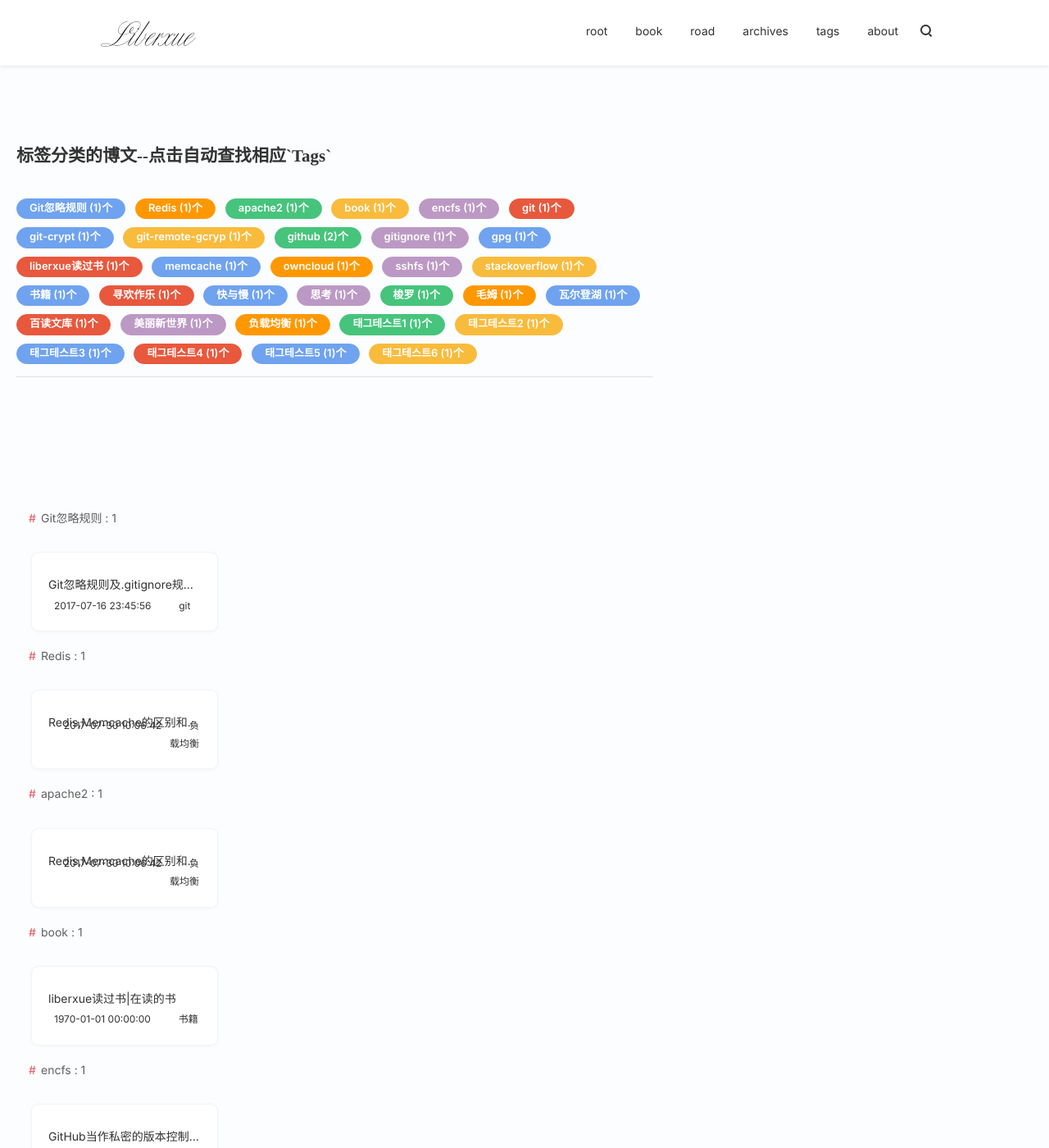
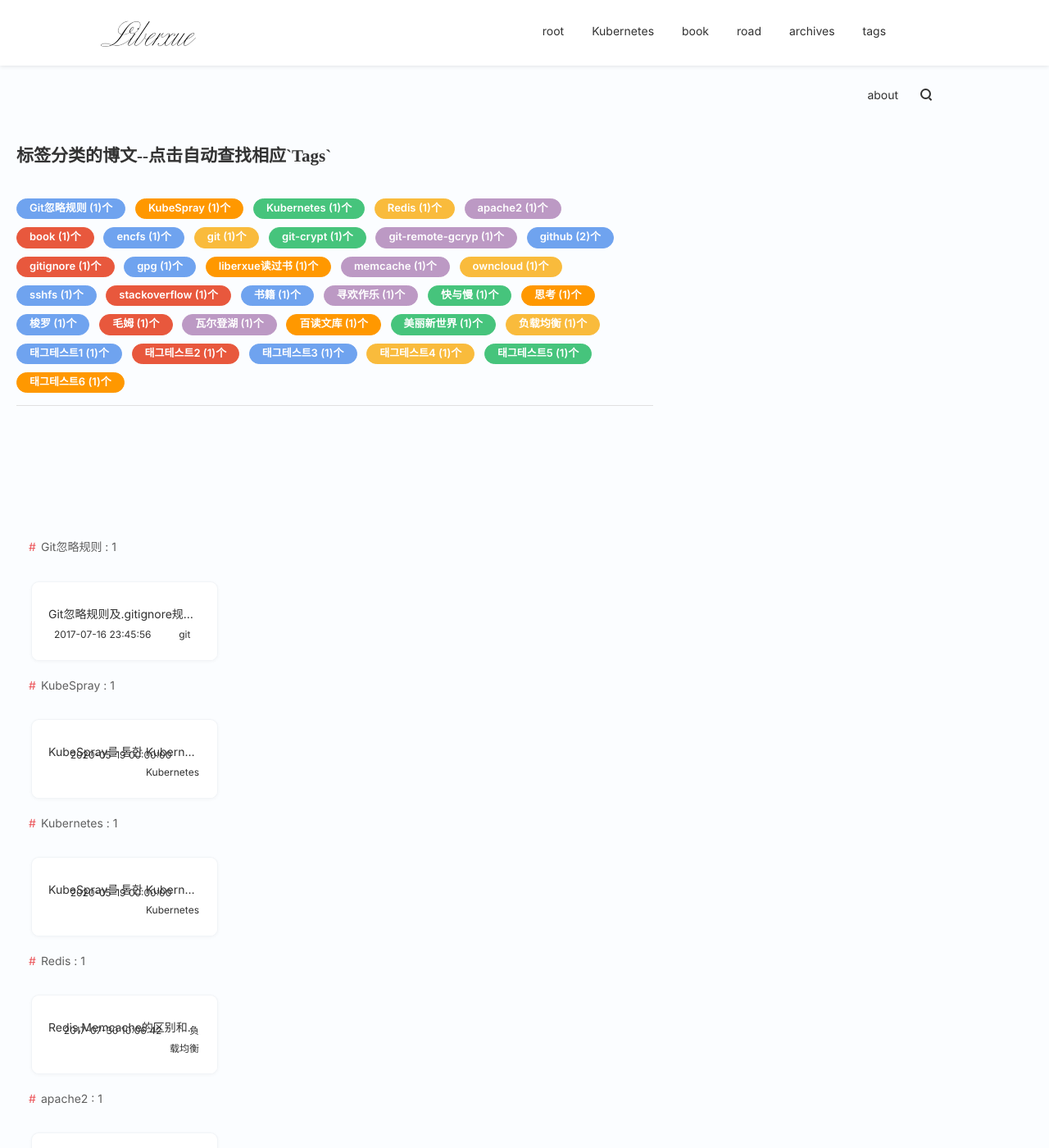
Before and after one commit to maleficush/maleficush.github.io, a Jekyll site: the page built from tags/index.html, in a window 1280 px wide and 1400 px high. Shown: the whole window at 82% size. Built offline with Jekyll 4.4.1, drawn with Linux system fonts in a browser that asks for light colours; nearby versions of some CDN libraries; comment, search, counter and statistics services are not loaded; some of the changed lines change nothing that is shown; some of the changed text lies outside the part shown.

Commit message:
image test

```diff
--- a/_config.yml
+++ b/_config.yml
@@ -13,6 +13,9 @@ gems: [jekyll-paginate]
 links:
   - name:         root
     url:          /
+    external:     false
+  - name:         Kubernetes
+    url:          /kuber
     external:     false
   - name:         book
     url:          /book
--- /dev/null
+++ b/_posts/kubernetes/2020-5-19-kuberinstall-kubespray.md
@@ -0,0 +1,52 @@
+---
+layout: blog
+book: true
+background-image: https://miro.medium.com/proxy/1*a8875PtMZPHP6ugX2VmuoQ.png
+title:  "KubeSpray를 통한 Kubernetes 클러스터 구성"
+date:   2020-05-19
+category: Kubernetes
+tags:
+- Kubernetes
+- KubeSpray
+---
+
+-
+
+
+
+
+
+  [1]: http://ot1cc1u9t.bkt.clouddn.com/17-7-17/82525896.jpg
+
+![思考快与慢][1]
+
+
+  [2]: http://ot1cc1u9t.bkt.clouddn.com/17-7-17/89133910.jpg
+
+  ![思考快与慢-思考|思考快与慢内容结构解析][2]
+
+
+  [3]: http://ot1cc1u9t.bkt.clouddn.com/17-7-17/95785131.jpg
+
+![思考快与慢内容][4]
+
+
+  [4]: http://ot1cc1u9t.bkt.clouddn.com/17-7-17/5122410.jpg
+
+![思考快与慢-思考与运作][5]
+
+
+  [5]: http://ot1cc1u9t.bkt.clouddn.com/17-7-17/78996389.jpg
+
+ ![思考快与慢-思考与联想力量][6]
+
+
+  [6]: http://ot1cc1u9t.bkt.clouddn.com/17-7-17/5122410.jpg
+
+  ![思考快与慢-思考|直觉可能是错觉][7]
+
+
+  [7]: http://ot1cc1u9t.bkt.clouddn.com/17-7-17/75236228.jpg
+
+  ![思考快与慢-思考|系统与运作][7]
+  图片素材来自知乎哈
```
